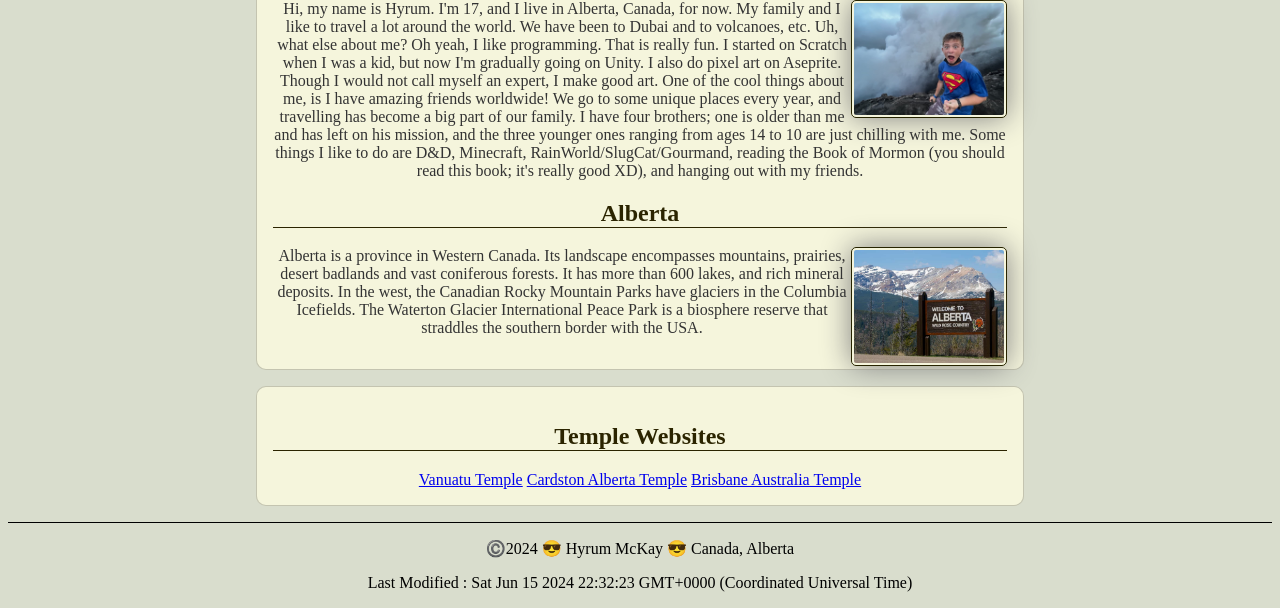
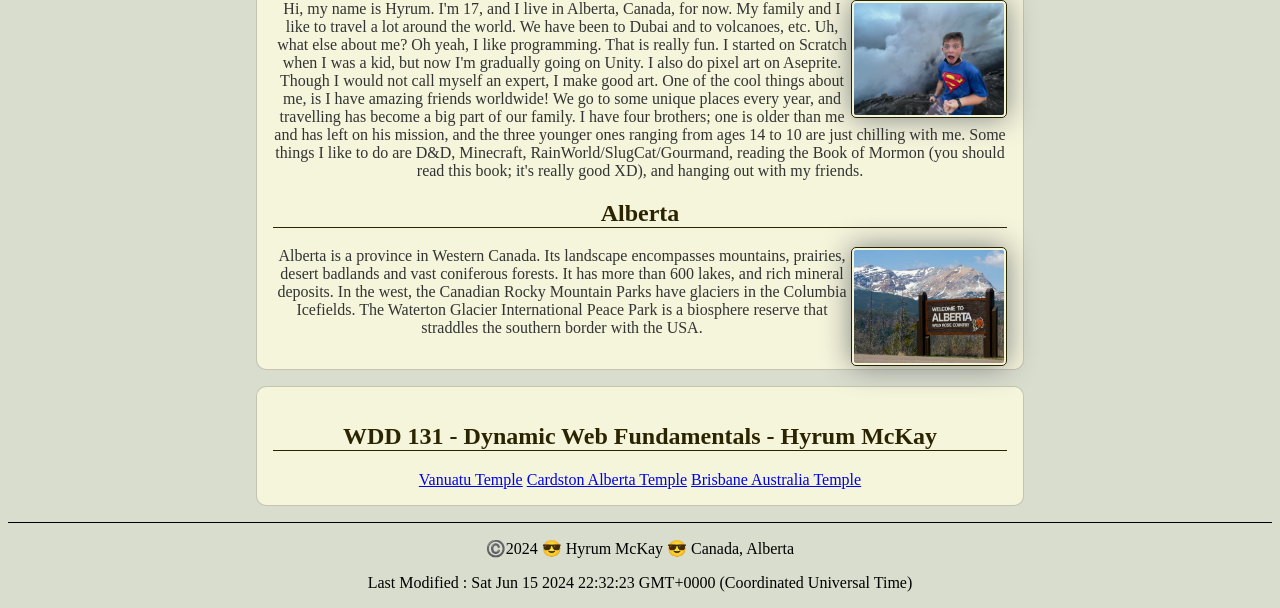
Before and after one commit to BeezerVI/wdd131, a plain HTML site: page index.html in a window 1280 px wide. Shown: the part 262-870 px from the top of the page. Drawn offline with Linux system fonts and the light colour scheme.

Commit message:
shure lets see

```diff
--- a/index.html
+++ b/index.html
@@ -35,7 +35,7 @@
                     <p>Alberta is a province in Western Canada. Its landscape encompasses mountains, prairies, desert badlands and vast coniferous forests. It has more than 600 lakes, and rich mineral deposits. In the west, the Canadian Rocky Mountain Parks have glaciers in the Columbia Icefields. The Waterton Glacier International Peace Park is a biosphere reserve that straddles the southern border with the USA.</p>
                 </aside>
                 <aside class="card">
-                    <h1>Temple Websites</h1>
+                    <h1>WDD 131 - Dynamic Web Fundamentals - Hyrum McKay</h1>
                     <a href="https://www.churchofjesuschrist.org/temples/details/port-vila-vanuatu-temple?lang=eng" target="_blank">Vanuatu Temple</a>
                     <a href="https://www.churchofjesuschrist.org/temples/details/cardston-alberta-temple?lang=eng" target="_blank">Cardston Alberta Temple</a>
                     <a href="https://www.churchofjesuschrist.org/temples/details/brisbane-australia-temple?lang=eng" target="_blank">Brisbane Australia Temple</a>
```
